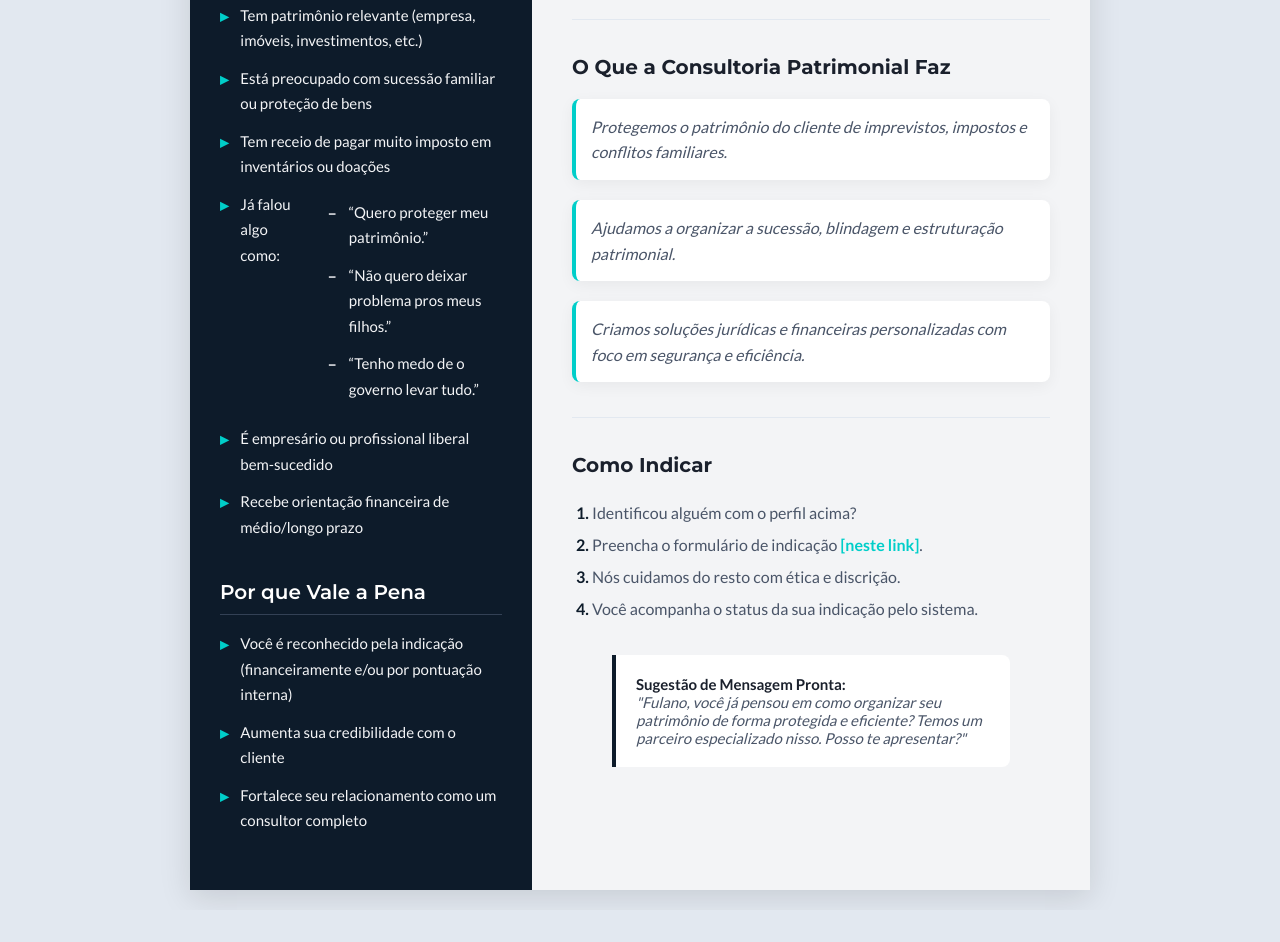
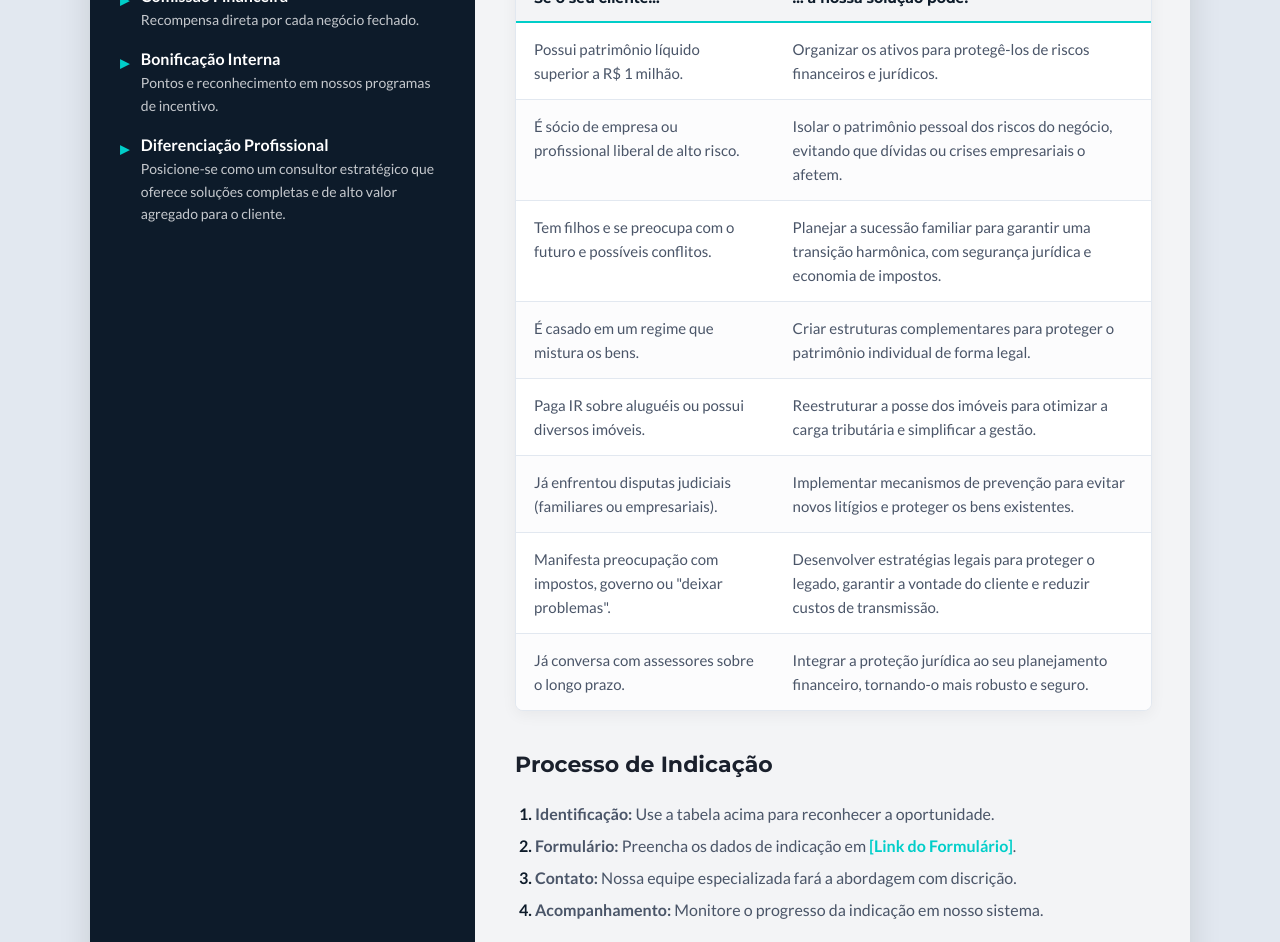
Before and after one commit to davimarinhoss/teste, a plain HTML site: page index.html in a window 1280 px wide. Shown: the part 273-1215 px from the top of the page. Before the commit the page ends 1183 px from the top, so only its background shows below. Drawn offline with Linux system fonts and the light colour scheme.

Commit message:
Update index.html

```diff
--- a/index.html
+++ b/index.html
@@ -3,13 +3,13 @@
   <head>
     <meta charset="UTF-8" />
     <meta name="viewport" content="width=device-width, initial-scale=1.0" />
-    <title>Guia de Indicação Patrimonial</title>
+    <title>Guia de Referência: O Cliente de Consultoria Patrimonial</title>
     <link
       href="https://fonts.googleapis.com/css2?family=Lato:wght@400;700&family=Montserrat:wght@500;600;700&display=swap"
       rel="stylesheet"
     />
     <style>
-      /* Paleta de Cores e Fontes extraída de proposta-alliance.html */
+      /* Paleta de Cores e Fontes */
       :root {
         --primary-color: #0d1b2a; /* Azul muito escuro */
         --secondary-color: #00cec9; /* Teal / Ciano (Cor de destaque) */
@@ -27,19 +27,18 @@
         font-family: var(--font-secondary);
         margin: 0;
         padding: 0;
-        background-color: #e2e8f0; /* Fundo neutro para destacar o container */
+        background-color: #e2e8f0;
         display: flex;
         justify-content: center;
         align-items: center;
         min-height: 100vh;
-        padding: 20px 0;
+        padding: 40px 0;
       }
 
       .container {
         display: flex;
-        width: 900px;
+        width: 1100px;
         max-width: 95%;
-        min-height: 800px;
         box-shadow: 0 8px 30px rgba(0, 0, 0, 0.12);
         background-color: var(--bg-light-secondary);
       }
@@ -48,7 +47,7 @@
         background-color: var(--primary-color);
         color: var(--text-light-primary);
         padding: 40px 30px;
-        width: 38%;
+        width: 35%;
         box-sizing: border-box;
       }
 
@@ -84,14 +83,7 @@
         padding-bottom: 10px;
         font-size: 20px;
         font-weight: 600;
-        margin-bottom: 15px;
-      }
-
-      .sidebar p,
-      .sidebar li {
-        font-size: 15px;
-        line-height: 1.7;
-        color: var(--text-light-primary);
+        margin-bottom: 20px;
       }
 
       .sidebar ul {
@@ -102,7 +94,7 @@
       .sidebar ul li {
         display: flex;
         align-items: flex-start;
-        margin-bottom: 12px;
+        margin-bottom: 18px;
       }
 
       .sidebar ul li::before {
@@ -115,68 +107,95 @@
         line-height: 1.6;
       }
 
-      .sidebar ul ul {
-        padding-left: 20px;
-        margin-top: 8px;
+      .sidebar ul li .benefit-title {
+        font-weight: 700;
+        color: white;
+        display: block;
+        margin-bottom: 4px;
       }
-      .sidebar ul ul li::before {
-        content: "–";
+
+      .sidebar ul li .benefit-desc {
+        font-size: 14px;
+        line-height: 1.6;
         color: var(--text-light-primary);
+        opacity: 0.8;
       }
 
       .main-content {
         background-color: var(--bg-light-secondary);
         padding: 40px;
-        width: 62%;
+        width: 65%;
         box-sizing: border-box;
         color: var(--text-dark-primary);
       }
 
       .main-content .header h1 {
         font-family: var(--font-primary);
-        font-size: 36px;
-        line-height: 1.2;
-        margin-bottom: 5px;
+        font-size: 32px;
+        line-height: 1.3;
+        margin-bottom: 8px;
         font-weight: 700;
         color: var(--text-dark-primary);
       }
 
-      .main-content .header .highlight {
-        color: var(--secondary-color);
-        font-weight: 700;
-      }
-
-      .main-content hr {
-        border: 0;
-        border-top: 1px solid var(--border-color-light);
-        margin: 35px 0;
+      .main-content .header p {
+        font-size: 16px;
+        color: var(--text-dark-secondary);
+        margin-top: 0;
       }
 
       .main-content h2 {
         font-family: var(--font-primary);
-        font-size: 20px;
+        font-size: 22px;
         font-weight: 700;
         color: var(--text-dark-primary);
+        margin-top: 40px;
         margin-bottom: 20px;
       }
 
-      .main-content .section-item {
-        display: flex;
-        align-items: flex-start;
-        margin-bottom: 20px;
+      .table-wrapper {
+        width: 100%;
+        overflow-x: auto;
+        border: 1px solid var(--border-color-light);
+        border-radius: 8px;
         background-color: var(--bg-light-primary);
-        padding: 15px;
-        border-radius: 8px;
-        border-left: 4px solid var(--secondary-color);
         box-shadow: 0 4px 15px rgba(0, 0, 0, 0.05);
       }
 
-      .main-content .section-item p {
-        margin: 0;
-        font-size: 16px;
+      .styled-table {
+        width: 100%;
+        border-collapse: collapse;
+        font-size: 15px;
+      }
+
+      .styled-table th,
+      .styled-table td {
+        padding: 14px 18px;
+        border-bottom: 1px solid var(--border-color-light);
+        text-align: left;
+        vertical-align: top;
+      }
+
+      .styled-table th {
+        font-family: var(--font-primary);
+        font-weight: 700;
+        font-size: 14px;
+        color: var(--primary-color);
+        border-bottom: 2px solid var(--secondary-color);
+        background-color: var(--bg-light-secondary);
+      }
+
+      .styled-table tbody tr:last-child td {
+        border-bottom: none;
+      }
+
+      .styled-table tbody tr:nth-child(even) {
+        background-color: #fcfcfd;
+      }
+
+      .styled-table td {
+        color: var(--text-dark-secondary);
         line-height: 1.6;
-        font-style: italic;
-        color: var(--text-dark-secondary);
       }
 
       .main-content ol {
@@ -198,6 +217,7 @@
         margin-top: 30px;
         font-style: italic;
         border-radius: 0 8px 8px 0;
+        line-height: 1.7;
       }
 
       .main-content blockquote p {
@@ -218,77 +238,131 @@
           <div class="logo-text">W<span>1</span></div>
         </div>
 
-        <h2>Perfil do Lead Ideal</h2>
-        <p>Indique se o cliente:</p>
+        <h2>Seus Benefícios</h2>
         <ul>
           <li>
-            Tem patrimônio relevante (empresa, imóveis, investimentos, etc.)
+            <div>
+              <span class="benefit-title">Comissão Financeira</span>
+              <span class="benefit-desc"
+                >Recompensa direta por cada negócio fechado.</span
+              >
+            </div>
           </li>
-          <li>Está preocupado com sucessão familiar ou proteção de bens</li>
-          <li>Tem receio de pagar muito imposto em inventários ou doações</li>
           <li>
-            Já falou algo como:
-            <ul>
-              <li>“Quero proteger meu patrimônio.”</li>
-              <li>“Não quero deixar problema pros meus filhos.”</li>
-              <li>“Tenho medo de o governo levar tudo.”</li>
-            </ul>
+            <div>
+              <span class="benefit-title">Bonificação Interna</span>
+              <span class="benefit-desc"
+                >Pontos e reconhecimento em nossos programas de incentivo.</span
+              >
+            </div>
           </li>
-          <li>É empresário ou profissional liberal bem-sucedido</li>
-          <li>Recebe orientação financeira de médio/longo prazo</li>
-        </ul>
-
-        <h2 style="margin-top: 40px">Por que Vale a Pena</h2>
-        <ul>
           <li>
-            Você é reconhecido pela indicação (financeiramente e/ou por
-            pontuação interna)
+            <div>
+              <span class="benefit-title">Diferenciação Profissional</span>
+              <span class="benefit-desc"
+                >Posicione-se como um consultor estratégico que oferece soluções
+                completas e de alto valor agregado para o cliente.</span
+              >
+            </div>
           </li>
-          <li>Aumenta sua credibilidade com o cliente</li>
-          <li>Fortalece seu relacionamento como um consultor completo</li>
         </ul>
       </div>
 
       <div class="main-content">
         <div class="header">
-          <h1>
-            Você conhece alguém assim?<br />Então ele é um
-            <span class="highlight">Lead Patrimonial!</span>
-          </h1>
+          <h1>Guia de Referência: O Cliente de Consultoria Patrimonial</h1>
+          <p>
+            Este guia ajuda a identificar clientes que se beneficiam diretamente
+            de uma estrutura de proteção e planejamento patrimonial.
+          </p>
         </div>
 
-        <hr />
-
-        <div class="section">
-          <h2>O Que a Consultoria Patrimonial Faz</h2>
-          <div class="section-item">
-            <p>
-              Protegemos o patrimônio do cliente de imprevistos, impostos e
-              conflitos familiares.
-            </p>
-          </div>
-          <div class="section-item">
-            <p>
-              Ajudamos a organizar a sucessão, blindagem e estruturação
-              patrimonial.
-            </p>
-          </div>
-          <div class="section-item">
-            <p>
-              Criamos soluções jurídicas e financeiras personalizadas com foco
-              em segurança e eficiência.
-            </p>
-          </div>
+        <div class="table-wrapper">
+          <table class="styled-table">
+            <thead>
+              <tr>
+                <th>Se o seu cliente...</th>
+                <th>... a nossa solução pode:</th>
+              </tr>
+            </thead>
+            <tbody>
+              <tr>
+                <td>Possui patrimônio líquido superior a R$ 1 milhão.</td>
+                <td>
+                  Organizar os ativos para protegê-los de riscos financeiros e
+                  jurídicos.
+                </td>
+              </tr>
+              <tr>
+                <td>
+                  É sócio de empresa ou profissional liberal de alto risco.
+                </td>
+                <td>
+                  Isolar o patrimônio pessoal dos riscos do negócio, evitando
+                  que dívidas ou crises empresariais o afetem.
+                </td>
+              </tr>
+              <tr>
+                <td>
+                  Tem filhos e se preocupa com o futuro e possíveis conflitos.
+                </td>
+                <td>
+                  Planejar a sucessão familiar para garantir uma transição
+                  harmônica, com segurança jurídica e economia de impostos.
+                </td>
+              </tr>
+              <tr>
+                <td>É casado em um regime que mistura os bens.</td>
+                <td>
+                  Criar estruturas complementares para proteger o patrimônio
+                  individual de forma legal.
+                </td>
+              </tr>
+              <tr>
+                <td>Paga IR sobre aluguéis ou possui diversos imóveis.</td>
+                <td>
+                  Reestruturar a posse dos imóveis para otimizar a carga
+                  tributária e simplificar a gestão.
+                </td>
+              </tr>
+              <tr>
+                <td>
+                  Já enfrentou disputas judiciais (familiares ou empresariais).
+                </td>
+                <td>
+                  Implementar mecanismos de prevenção para evitar novos litígios
+                  e proteger os bens existentes.
+                </td>
+              </tr>
+              <tr>
+                <td>
+                  Manifesta preocupação com impostos, governo ou "deixar
+                  problemas".
+                </td>
+                <td>
+                  Desenvolver estratégias legais para proteger o legado,
+                  garantir a vontade do cliente e reduzir custos de transmissão.
+                </td>
+              </tr>
+              <tr>
+                <td>Já conversa com assessores sobre o longo prazo.</td>
+                <td>
+                  Integrar a proteção jurídica ao seu planejamento financeiro,
+                  tornando-o mais robusto e seguro.
+                </td>
+              </tr>
+            </tbody>
+          </table>
         </div>
 
-        <hr />
-
-        <div class="section">
-          <h2>Como Indicar</h2>
+        <h2>Processo de Indicação</h2>
         <ol>
-            <li>Identificou alguém com o perfil acima?</li>
           <li>
-              Preencha o formulário de indicação
+            <strong>Identificação:</strong> Use a tabela acima para reconhecer a
+            oportunidade.
+          </li>
+          <li>
+            <strong>Formulário:</strong> Preencha os dados de indicação em
             <a
               href="#"
               style="
@@ -296,20 +370,28 @@
                 font-weight: bold;
                 text-decoration: none;
               "
-                >[neste link]</a
+              >[Link do Formulário]</a
             >.
           </li>
-            <li>Nós cuidamos do resto com ética e discrição.</li>
-            <li>Você acompanha o status da sua indicação pelo sistema.</li>
+          <li>
+            <strong>Contato:</strong> Nossa equipe especializada fará a
+            abordagem com discrição.
+          </li>
+          <li>
+            <strong>Acompanhamento:</strong> Monitore o progresso da indicação
+            em nosso sistema.
+          </li>
         </ol>
-        </div>
 
         <blockquote>
           <p>
-            <strong>Sugestão de Mensagem Pronta:</strong><br />
-            "Fulano, você já pensou em como organizar seu patrimônio de forma
-            protegida e eficiente? Temos um parceiro especializado nisso. Posso
-            te apresentar?"
+            <strong>Sugestão de Script:</strong><br />
+            "Fulano, percebi que você possui [mencione 1 ou 2 critérios de forma
+            sutil, ex: imóveis para aluguel e uma sociedade empresarial]. Muitas
+            pessoas nessa situação ainda não possuem uma estrutura jurídica para
+            proteger esses bens e otimizar os impostos. Conheço uma equipe
+            especialista em planejamento patrimonial que oferece exatamente essa
+            segurança. Gostaria que eu fizesse a ponte entre vocês?"
           </p>
         </blockquote>
       </div>
```
Lines whose indentation alone changed are shown as unchanged.
